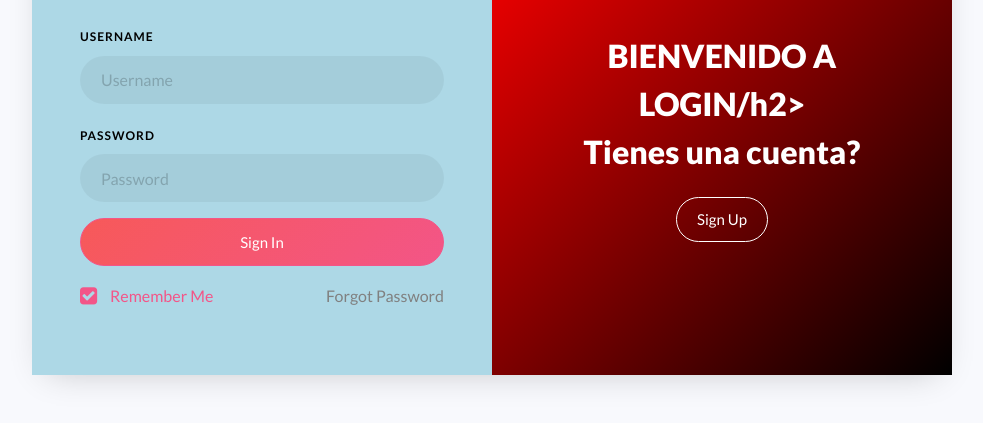
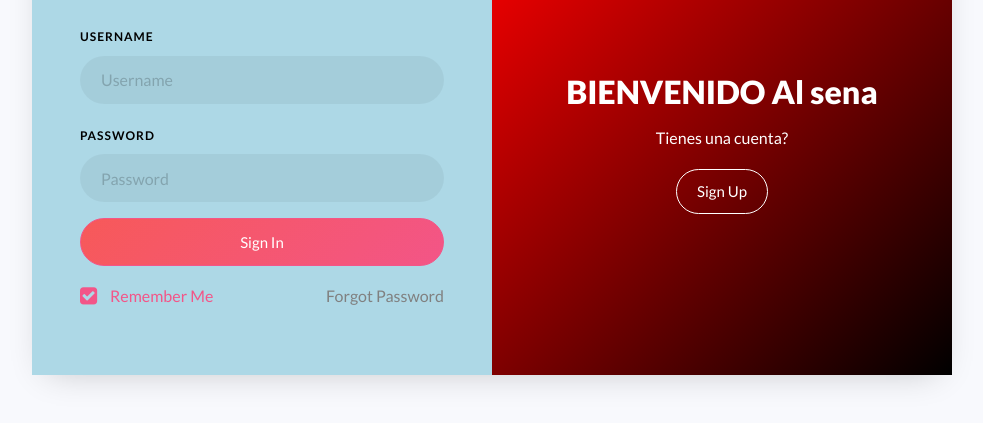
Before and after one commit to ingkaty/login, a plain HTML site: page 01-bases/index.html in a window 1280 px wide. Shown: the part 303-726 px from the top of the page, without its empty margins (148-1131 px from the left). Drawn offline with Linux system fonts and the light colour scheme.

Commit message:
modificar login

```diff
--- a/01-bases/index.html
+++ b/01-bases/index.html
@@ -25,7 +25,7 @@
 					<div class="wrap d-md-flex">
 						<div class="text-wrap p-4 p-lg-5 text-center d-flex align-items-center order-md-last">
 							<div class="text w-100">
-								<h2>BIENVENIDO A LOGIN/h2>
+								<h2>BIENVENIDO Al sena</h2>
 								<p>Tienes una cuenta?</p>
 								<a href="#" class="btn btn-white btn-outline-white">Sign Up</a>
 							</div>
```
